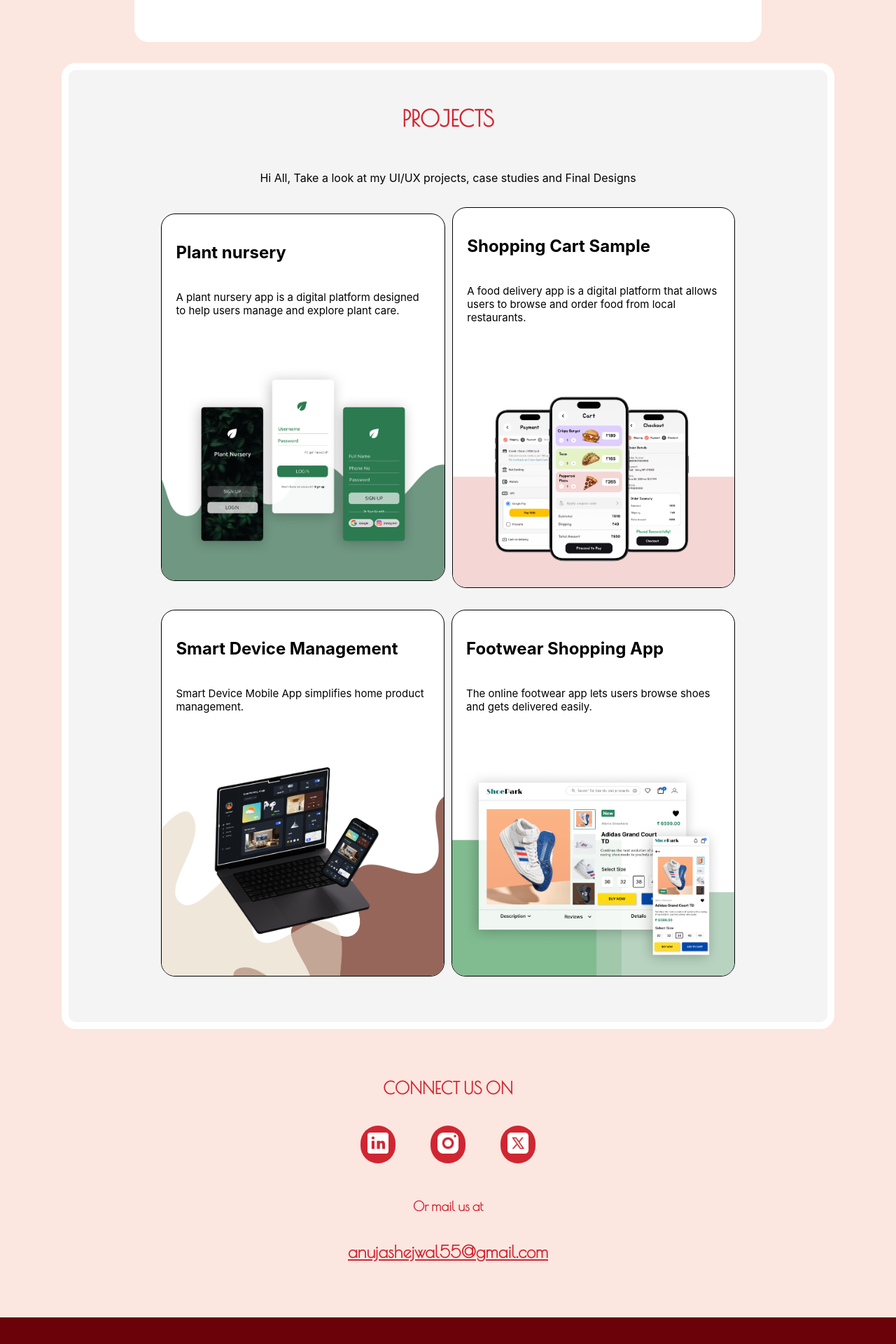
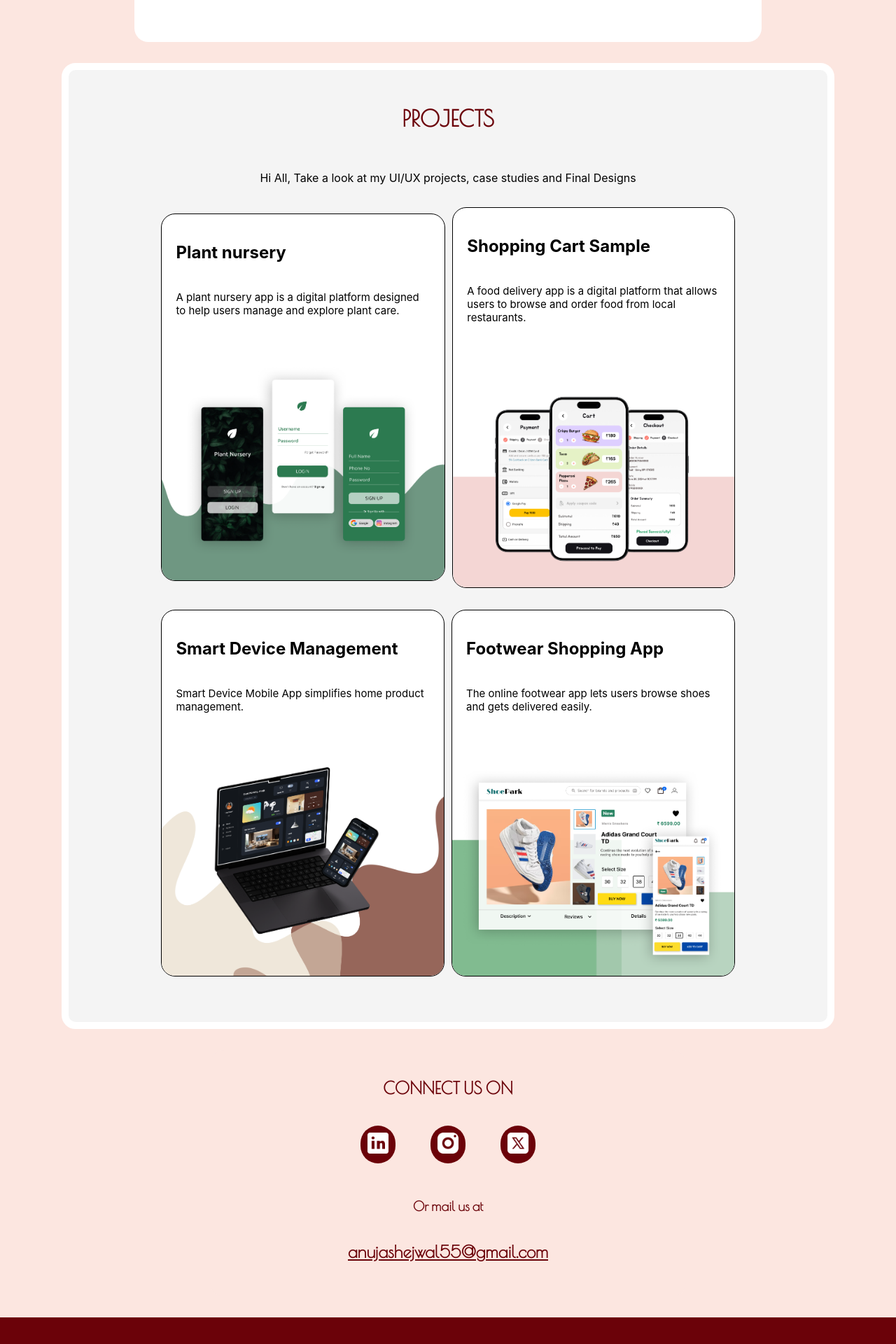
Before and after one commit to anujashejwal/personal-portfolio, a React (Create React App) app: page / in a window 1280 px wide. Shown: the part 540-2460 px from the top of the page at 70% size. Built offline with nearby package versions, Linux system fonts and the light colour scheme; a web font is replaced by a local one.

Commit message:
changed global text color

```diff
--- a/src/Components/Accounts/Accounts.css
+++ b/src/Components/Accounts/Accounts.css
@@ -11,7 +11,7 @@
     margin-top: 20px;
     font-size: 1.5rem; /* Reduce size for smaller screens */
     font-family: "Poiret One", serif;
-    color: #D02632;
+    color: #6b0209;
 }
 
   .accounts-boxes
@@ -27,24 +27,24 @@
     text-align: center;
     padding: 10px;
     /* background-color: rgba(30, 30, 30, 0.6); */
-    color: #D02632;
+    color: #6b0209;
     border-radius: 50px;
     transition: transform 0.3s ease-in-out;
   }
 
   .left-1 {
     /* background: linear-gradient(164deg, rgba(0,117,181,1) 26%, rgba(12,180,243,1) 62%); */
-    background-color: #D02632;
+    background-color: #6b0209;
 }
 
   .left-2 {
     /* background: linear-gradient(115deg, #f9ce34, #ee2a7b, #6228d7); */
-    background-color: #D02632;
+    background-color: #6b0209;
 }
 
   .left-3 {
     /* background: linear-gradient(162deg, rgba(214,218,215,1) 0%, rgba(69,70,69,1) 24%, rgba(0,0,0,1) 52%, rgba(69,70,69,1) 78%, rgba(214,218,215,1) 100%); */
-    background-color: #D02632;
+    background-color: #6b0209;
 }
 
   .left-1:hover, .left-2:hover, .left-3:hover {
@@ -64,14 +64,14 @@
   }
   .accounts h2 {
     font-family: "Poiret One", serif !important;
-    color: #D02632 !important;
+    color: #6b0209 !important;
     text-align: center;
     padding: 10px;
     text-decoration: underline !important;
   }
   .accounts h3{
     font-family: "Poiret One", serif !important;
-    color: #D02632 !important;
+    color: #6b0209 !important;
     text-align: center;
     padding: 10px;
   }
--- a/src/Components/Accounts/Accounts.tsx
+++ b/src/Components/Accounts/Accounts.tsx
@@ -45,7 +45,7 @@ const Accounts = () => {
           </div>
           </div>
           <h3>Or mail us at</h3>
-          <h2><a href="mailto:anujashejwal55@gmail.com?subject=Hello&body=How%20are%20you?" style={{color:'#D02632'}}>
+          <h2><a href="mailto:anujashejwal55@gmail.com?subject=Hello&body=How%20are%20you?" style={{color:'#6b0209', textAlign:'center'}}>
           anujashejwal55@gmail.com
 </a></h2>
         </section>
--- a/src/Components/Navbar/Navbar.css
+++ b/src/Components/Navbar/Navbar.css
@@ -20,7 +20,7 @@
 .nav-link {
 
   text-transform: capitalize;
-  color: #D02632;
+  color: #6b0209;
   text-decoration: none;
   margin: 20px;
   /* font-family: "Pacifico", serif; */
--- a/src/Components/Work/Work.css
+++ b/src/Components/Work/Work.css
@@ -12,7 +12,7 @@
     padding: 20px;
     font-size: 2rem;
     font-family: "Poiret One", serif;
-    color: #D02632;
+    color: #6b0209;
     text-align: center;
 }
 
```
